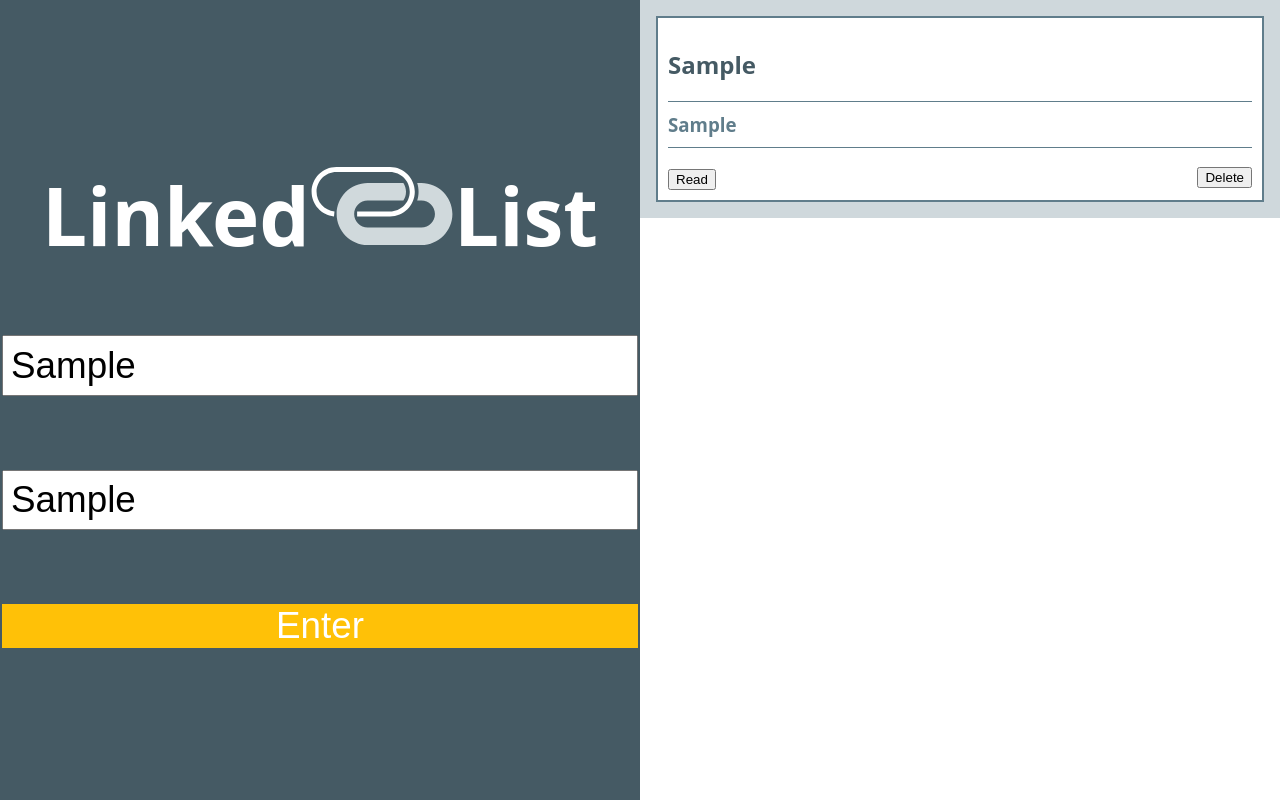
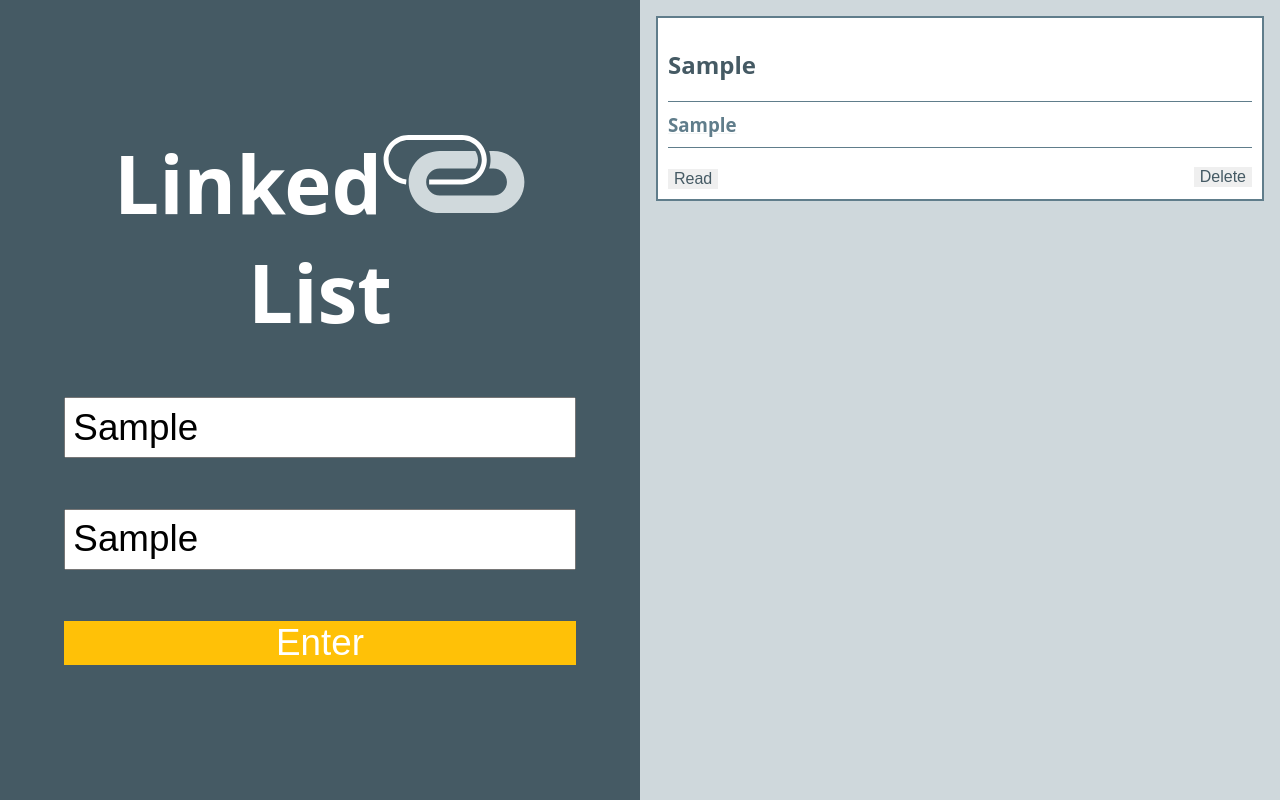
Before and after one commit to brandido/linked-lists, a plain HTML site: page index.html in a window 1280 px wide. Both pictures are taken after typing "Sample", "Sample" into the empty fields and a click on the button "Enter". Drawn offline with Linux system fonts and the light colour scheme.

Commit message:
Style page layout and further style cards

```diff
--- a/index.html
+++ b/index.html
@@ -4,10 +4,11 @@
     <title>Linked-Lists</title>
     <link rel="stylesheet" type="text/css" href="styles.css">
     <link href=“https://fonts.googleapis.com/css?family=Open+Sans:400,800” rel=“stylesheet”>
-<!--     <link rel="stylesheet" type="text/css" href="reset.css">
- -->  </head>
+    <meta name="viewport" content="width=device-width, initial-scale=1">
+  </head>
   <body>
     <section class="container-1">
+      <div class="form">
         <h1>Linked<img src="images/linked-list-logo (1).svg ">List</h1>
         <form>
           <label>
@@ -18,6 +19,7 @@
           </label>
           <button class="enter-button" type="submit">Enter</button>
         </form>
+      </div>
     </section>
     <section class="container-2">
         <ul class="bookmarks"></ul>
--- a/styles.css
+++ b/styles.css
@@ -11,56 +11,59 @@ body {
 .container-1 {
   width: 50%;
   background-color: #455A64;
-  height: 100vh;
   float: left;
   position: fixed;
+  height: 100vh;
+  overflow: scroll;
 }
+
+.form {
+  width: 80%;
+  margin: 20% auto;
+  }
 
 h1 {
   color: #FFF;
   font-size: 5em;
   text-align: center;
-  margin-top: 2em;
+  margin: auto;
+  width: 100%;
+  font-weight: bold;
 }
 
 img {
   height: 1em;
-
 }
 
 .input {
   display: block;
-  margin: auto;
-  width: 17.3em;
-  margin-bottom: 2em;
+  margin-top: 10%;
   font-size: 2.3em;
   padding: .2em;
+  width: 100%;
 }
 
 .enter-button {
   color: #FFF;
   background-color: #FFC107;
   border: none;
-  margin: auto;
   display: block;
-  width: 17.3em;
   font-size: 2.3em;
+  width: 100%;
+  margin-top: 10%;
 }
 
 .enter-button:hover {
   background-color: #FFD773;
+  margin-bottom: 3em;
 }
 
 .container-2 {
   width: 50%;
   background-color: #CFD8DC;
   float: right;
-}
-
-.container-2::after {
-  content: "";
-  clear: both;
-  display: block;
+  height: 100vh;
+  overflow: scroll;
 }
 
 ul {
@@ -83,8 +86,41 @@ li {
   list-style-type: none;
 }
 
+.read-button {
+  border: none;
+  color: #455A64;
+  font-size: 1em;
+}
+
 .button-already-read {
   color: #F05A28;
+  font-weight: bold;
+  border: none;
+  background-color: #F2F4F4;
+}
+
+button:focus {
+  outline: none;
+}
+
+.delete-button {
+  color: #455A64;
+  float: right;
+  border: none;
+  font-size: 1em;
+}
+
+.read-button:hover {
+  text-decoration-line: underline;
+  text-decoration-color: #FFC107;
+  color: #455A64;
+  font-weight: bold;
+}
+
+.delete-button:hover {
+  text-decoration-line: underline;
+  text-decoration-color: #FFC107;
+  color: #455A64;
   font-weight: bold;
 }
 
@@ -102,14 +138,27 @@ h3 {
 }
 
 a {
-text-decoration: none;
+  color: #607D8B;
+  text-decoration: underline;
+  text-decoration-color: #F2F4F4;
+  font-weight: normal;
 }
 
 a:link {
-color: #607D8B;
-border-bottom: 1px solid #F2F4F4;
+  color: #607D8B;
+  border-bottom: 1px solid #CFD8DC;
+  font-weight: normal;
 }
 
-.delete-button {
-  float: right;
+a:hover {
+  text-decoration: underline;
+  text-decoration-color: #FFC107;
+  color: #455A64;
+  font-weight: bold;
 }
+
+@media screen and (min-width: 900px) {
+  body {
+    border: yellow;
+  }
+}
```
Lines whose indentation alone changed are shown as unchanged.
